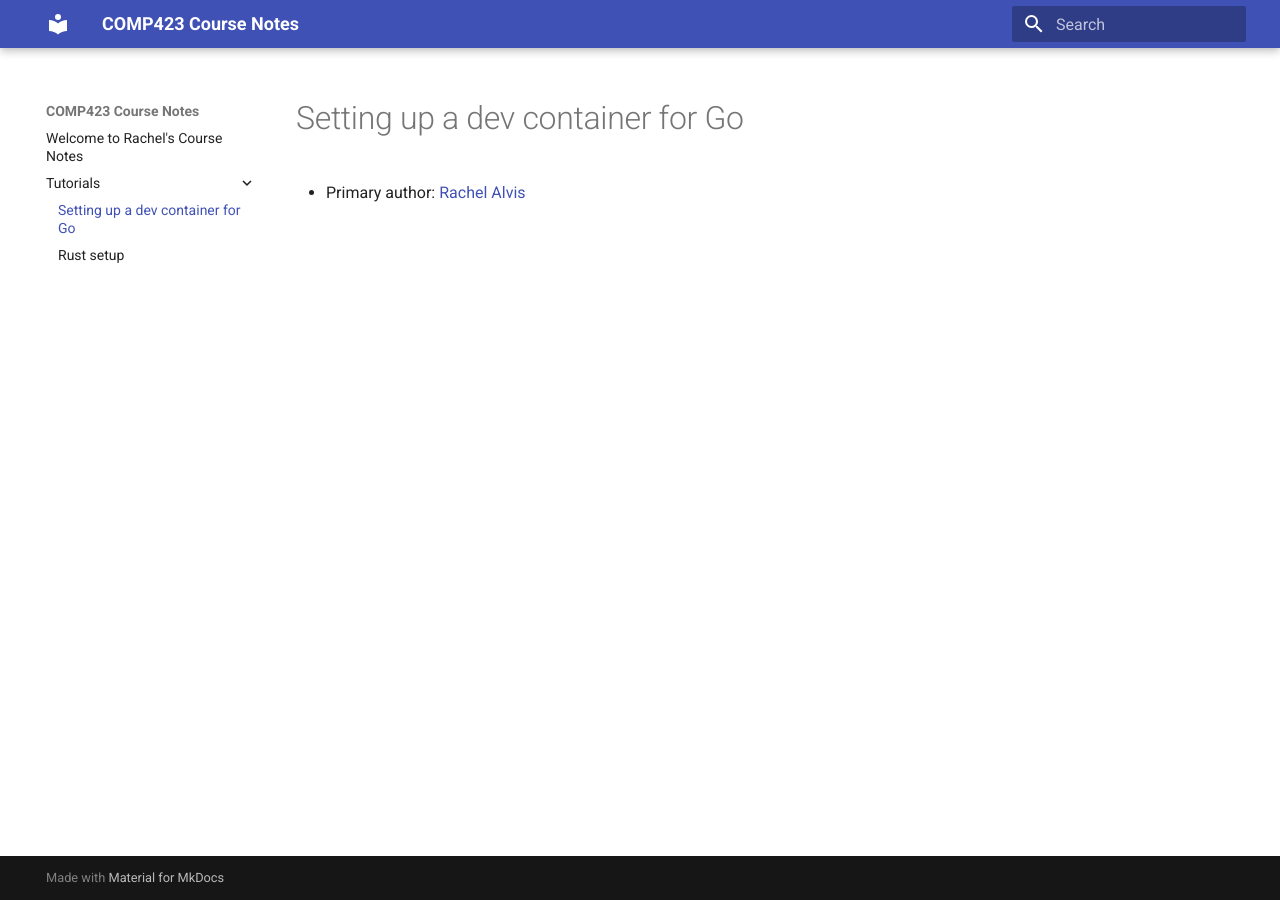
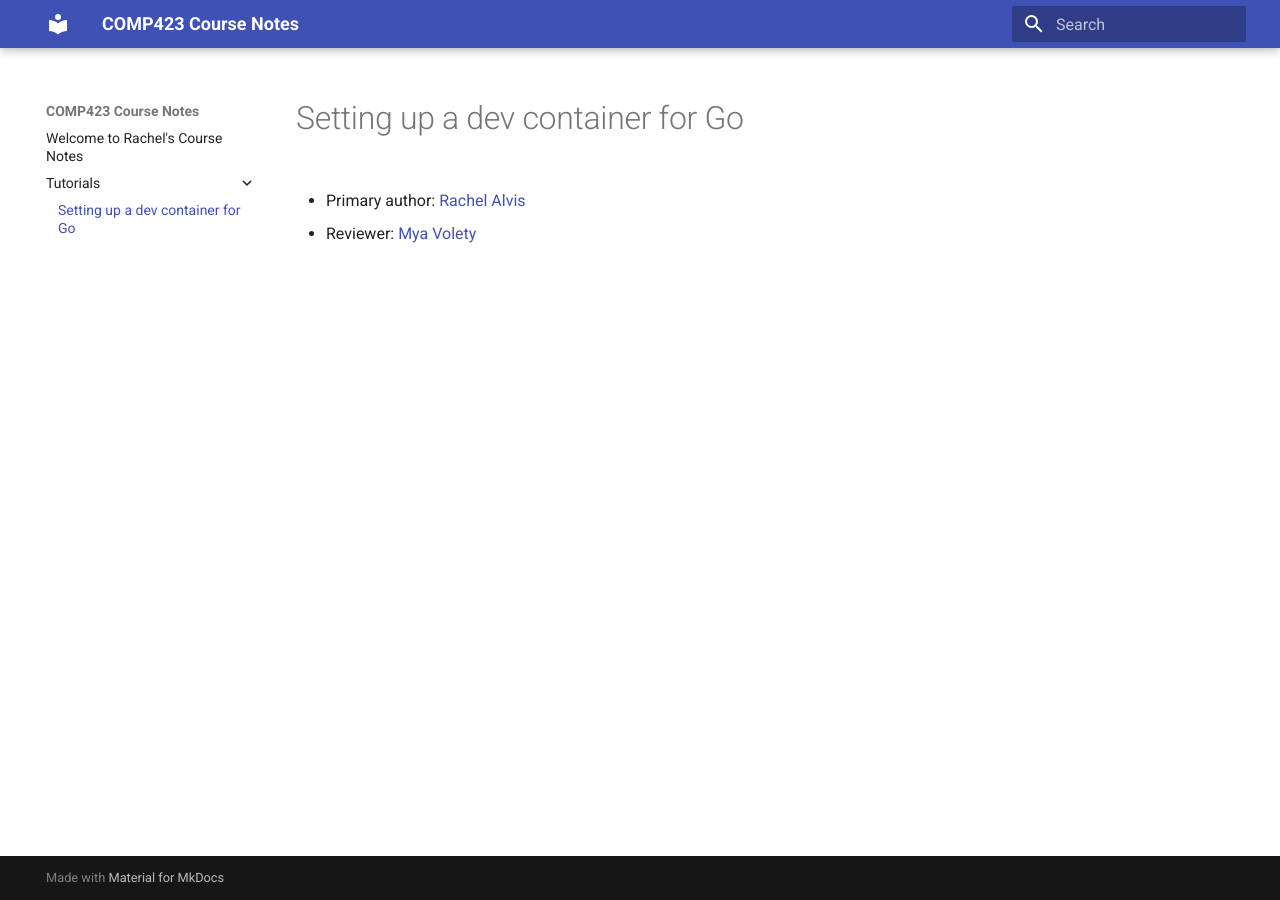
Before and after one commit to rcalvis/comp423-course-notes, an MkDocs documentation site: the page built from docs/tutorials/go-setup.md, in a window 1280 px wide. Built offline with MkDocs 1.6.1 and Material for MkDocs 9.7.7, drawn with Linux system fonts in a browser that asks for light colours.

Commit message:
Git commit

```diff
--- a/docs/tutorials/go-setup.md
+++ b/docs/tutorials/go-setup.md
@@ -1,3 +1,5 @@
 # Setting up a dev container for Go
 
 * Primary author: [Rachel Alvis](https://github.com/rcalvis)
+
+* Reviewer: [Mya Volety](https://github.com/mvolety)
```
Also changed, not shown: docs/tutorials/rust-setup.md (deleted).
